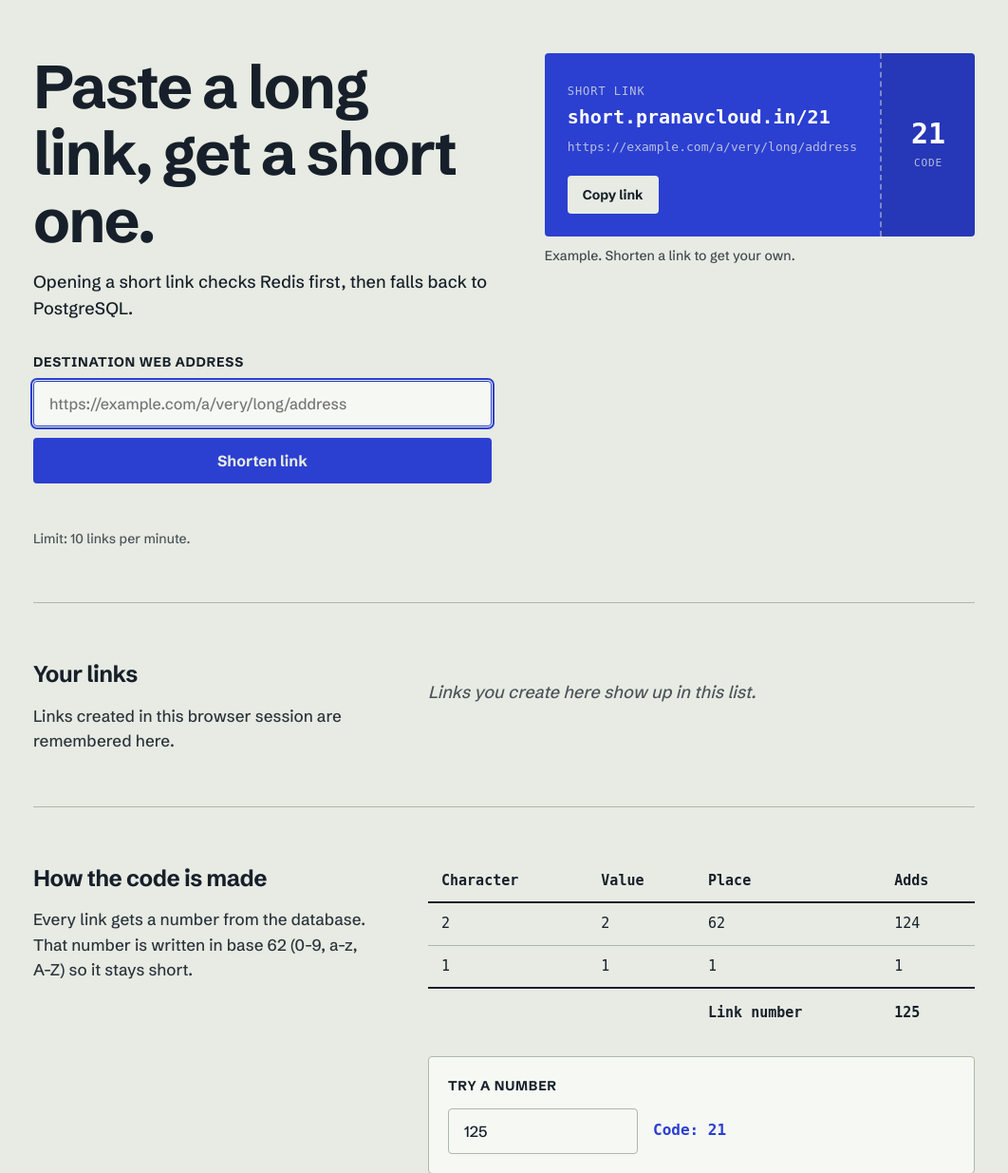
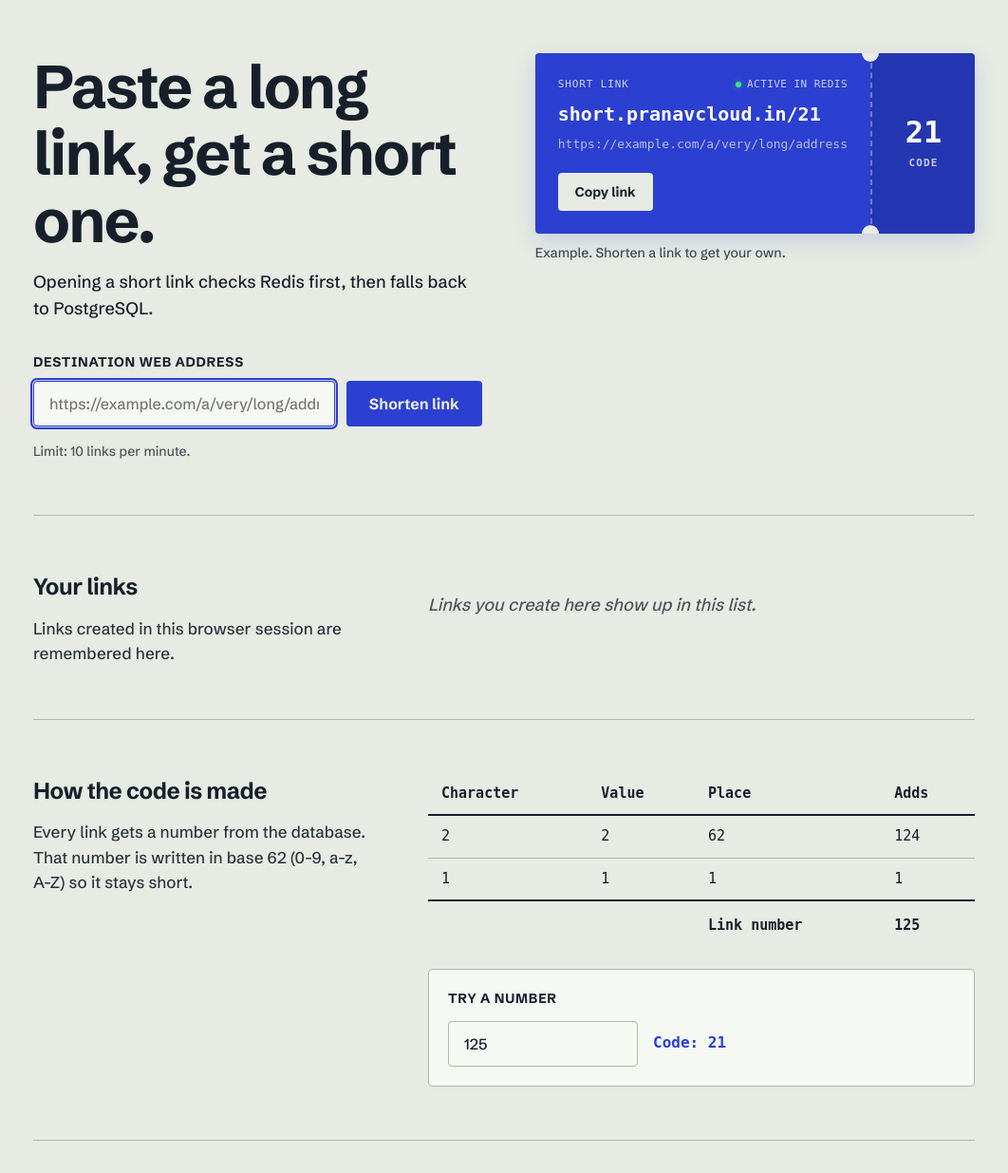
Before and after one commit to PZ2810/url-shortener, a Flask app: page / in a window 1280 px wide. Shown: the part 73-1308 px from the top of the page at 95% size, without its empty margins (109-1171 px from the left). Run offline with Flask 3, Linux system fonts and the light colour scheme; some libraries are stand-ins or nearby versions; some web fonts are replaced.

Commit message:
feat: add index template for URL shortener interface

```diff
--- a/app/templates/index.html
+++ b/app/templates/index.html
@@ -21,6 +21,15 @@
       --alert: #B3261E;
       --font-body: 'Schibsted Grotesk', system-ui, -apple-system, sans-serif;
       --font-mono: 'Martian Mono', ui-monospace, monospace;
+    }
+
+    html {
+      scroll-behavior: smooth;
+    }
+
+    ::selection {
+      background-color: rgba(43, 63, 209, 0.18);
+      color: var(--ink);
     }
 
     * {
@@ -142,6 +151,19 @@
       gap: 12px;
     }
 
+    @media (min-width: 580px) {
+      .input-row {
+        flex-direction: row;
+        align-items: stretch;
+      }
+      .input-row input[type="text"] {
+        flex: 1;
+      }
+      .input-row .btn-primary {
+        flex-shrink: 0;
+      }
+    }
+
     input[type="text"], input[type="number"] {
       width: 100%;
       height: 48px;
@@ -153,12 +175,14 @@
       font-family: var(--font-body);
       font-size: 16px;
       outline: none;
+      transition: border-color 150ms ease, box-shadow 150ms ease;
     }
 
     input[type="text"]:focus, input[type="number"]:focus {
       border-color: var(--cobalt);
       outline: 2px solid var(--cobalt);
       outline-offset: 1px;
+      box-shadow: 0 0 0 3px rgba(43, 63, 209, 0.15);
     }
 
     .btn-primary {
@@ -176,10 +200,16 @@
       align-items: center;
       justify-content: center;
       min-width: 140px;
+      transition: background-color 150ms ease, transform 100ms ease;
     }
 
     .btn-primary:hover:not(:disabled) {
       background-color: var(--cobalt-dark);
+      transform: translateY(-1px);
+    }
+
+    .btn-primary:active:not(:disabled) {
+      transform: translateY(0);
     }
 
     .btn-primary:disabled {
@@ -195,11 +225,17 @@
     }
 
     .error-box {
-      margin-top: 12px;
+      margin-top: 0;
       color: var(--alert);
-      font-size: 15px;
-      font-weight: 500;
-      min-height: 24px;
+      font-size: 14px;
+      font-weight: 600;
+      min-height: 0;
+      transition: all 150ms ease;
+    }
+
+    .error-box:not(:empty) {
+      margin-top: 10px;
+      min-height: 22px;
     }
 
     /* Ticket (Claim Ticket) */
@@ -218,10 +254,28 @@
       position: relative;
       overflow: hidden;
       transition: transform 400ms ease, opacity 400ms ease;
+      box-shadow: 0 8px 24px rgba(43, 63, 209, 0.16);
     }
 
     .ticket.animate-pop {
       transform: translateY(-4px);
+    }
+
+    .ticket-notch {
+      position: absolute;
+      width: 18px;
+      height: 18px;
+      background-color: var(--paper);
+      border-radius: 50%;
+      right: 101px;
+      z-index: 3;
+      pointer-events: none;
+    }
+    .ticket-notch-top {
+      top: -9px;
+    }
+    .ticket-notch-bottom {
+      bottom: -9px;
     }
 
     .ticket-main {
@@ -233,13 +287,42 @@
       justify-content: space-between;
     }
 
+    .ticket-meta-row {
+      display: flex;
+      justify-content: space-between;
+      align-items: center;
+      margin-bottom: 8px;
+      gap: 12px;
+    }
+
     .ticket-tag {
       font-family: var(--font-mono);
-      font-size: 12px;
+      font-size: 11px;
       letter-spacing: 0.08em;
       text-transform: uppercase;
-      opacity: 0.75;
-      margin-bottom: 8px;
+      color: var(--paper);
+      opacity: 0.85;
+    }
+
+    .ticket-status {
+      font-family: var(--font-mono);
+      font-size: 11px;
+      font-weight: 500;
+      letter-spacing: 0.04em;
+      text-transform: uppercase;
+      color: rgba(255, 255, 255, 0.75);
+      display: inline-flex;
+      align-items: center;
+      gap: 6px;
+    }
+
+    .status-pulse {
+      width: 6px;
+      height: 6px;
+      background-color: #4ADE80;
+      border-radius: 50%;
+      display: inline-block;
+      box-shadow: 0 0 6px rgba(74, 222, 128, 0.6);
     }
 
     .ticket-short-url {
@@ -263,7 +346,7 @@
 
     .btn-copy {
       height: 40px;
-      padding: 0 16px;
+      padding: 0 18px;
       background-color: var(--paper);
       color: var(--ink);
       border: none;
@@ -273,10 +356,16 @@
       font-weight: 700;
       cursor: pointer;
       align-self: flex-start;
+      transition: background-color 150ms ease, transform 100ms ease;
     }
 
     .btn-copy:hover {
       background-color: #FFFFFF;
+      transform: translateY(-1px);
+    }
+
+    .btn-copy:active {
+      transform: translateY(0);
     }
 
     .btn-copy:focus {
@@ -284,21 +373,29 @@
       outline-offset: 2px;
     }
 
+    .btn-copy.copied, .btn-row-copy.copied, .btn-code-copy.copied {
+      background-color: var(--ink) !important;
+      color: #FFFFFF !important;
+      border-color: var(--ink) !important;
+      font-weight: 700;
+    }
+
     .ticket-stub {
-      width: 100px;
-      background-color: rgba(0, 0, 0, 0.12);
-      border-left: 2px dashed rgba(231, 235, 227, 0.45);
+      width: 110px;
+      background-color: rgba(0, 0, 0, 0.15);
+      border-left: 2px dashed rgba(255, 255, 255, 0.35);
       display: flex;
       flex-direction: column;
       align-items: center;
       justify-content: center;
       padding: 16px 8px;
       text-align: center;
+      position: relative;
     }
 
     .stub-code {
       font-family: var(--font-mono);
-      font-size: 30px;
+      font-size: 32px;
       font-weight: 700;
       color: #FFFFFF;
       line-height: 1.1;
@@ -308,8 +405,10 @@
     .stub-label {
       font-family: var(--font-mono);
       font-size: 11px;
-      letter-spacing: 0.08em;
+      letter-spacing: 0.1em;
       text-transform: uppercase;
+      font-weight: 700;
+      color: #FFFFFF;
       opacity: 0.75;
       margin-top: 6px;
     }
@@ -511,6 +610,7 @@
       font-family: var(--font-mono);
       font-weight: 700;
       background-color: var(--surface);
+      color: var(--ink);
       padding: 1px 6px;
       border-radius: 3px;
     }
@@ -612,6 +712,10 @@
         width: 80px;
       }
 
+      .ticket-notch {
+        right: 71px;
+      }
+
       .stub-code {
         font-size: 24px;
       }
@@ -666,9 +770,14 @@
         <!-- Claim Ticket Right -->
         <div class="ticket-wrapper">
           <div class="ticket" id="ticketCard" aria-live="polite">
+            <span class="ticket-notch ticket-notch-top"></span>
+            <span class="ticket-notch ticket-notch-bottom"></span>
             <div class="ticket-main">
               <div>
+                <div class="ticket-meta-row">
                   <span class="ticket-tag">Short Link</span>
+                  <span class="ticket-status"><span class="status-pulse"></span>ACTIVE IN REDIS</span>
+                </div>
                 <div class="ticket-short-url" id="ticketShortUrl">short.pranavcloud.in/21</div>
                 <div class="ticket-original-url" id="ticketLongUrl" title="https://example.com/a/very/long/address">https://example.com/a/very/long/address</div>
               </div>
@@ -953,18 +1062,46 @@
 
     function copyText(text, btnElement) {
       if (!text) return;
-      navigator.clipboard.writeText(text).then(() => {
+      const doSuccess = () => {
         const originalText = btnElement.textContent;
-        btnElement.textContent = "Copied";
+        btnElement.textContent = "Copied!";
+        btnElement.classList.add("copied");
         setTimeout(() => {
           btnElement.textContent = originalText;
-        }, 2000);
-      }).catch(() => {
+          btnElement.classList.remove("copied");
+        }, 1800);
+      };
+
+      if (navigator.clipboard && navigator.clipboard.writeText) {
+        navigator.clipboard.writeText(text).then(doSuccess).catch(() => {
+          fallbackCopy(text, btnElement, doSuccess);
+        });
+      } else {
+        fallbackCopy(text, btnElement, doSuccess);
+      }
+    }
+
+    function fallbackCopy(text, btnElement, onSuccess) {
+      const textArea = document.createElement("textarea");
+      textArea.value = text;
+      textArea.style.position = "fixed";
+      textArea.style.left = "-9999px";
+      document.body.appendChild(textArea);
+      textArea.focus();
+      textArea.select();
+      try {
+        const successful = document.execCommand("copy");
+        if (successful && onSuccess) {
+          onSuccess();
+        } else {
           btnElement.textContent = "Failed";
-        setTimeout(() => {
-          btnElement.textContent = "Copy";
-        }, 2000);
-      });
+          setTimeout(() => { btnElement.textContent = "Copy"; }, 1800);
+        }
+      } catch (err) {
+        btnElement.textContent = "Failed";
+        setTimeout(() => { btnElement.textContent = "Copy"; }, 1800);
+      }
+      document.body.removeChild(textArea);
     }
 
     // Handle Form Submit
@@ -987,29 +1124,57 @@
         urlInput.value = url;
       }
 
+      // Quick structure check
+      const hostPart = url.replace(/^https?:\/\//i, "").split("/")[0].split("?")[0];
+      if (!hostPart.includes(".") && !hostPart.startsWith("localhost")) {
+        errorArea.textContent = "That isn't a web address. Start it with http:// or https:// (e.g. example.com).";
+        urlInput.focus();
+        return;
+      }
+
       // Disable button during request
       submitBtn.disabled = true;
 
       try {
+        let shortUrl, shortCode;
+
+        // If previewing file:/// directly in browser, provide instant simulated demo response
+        if (window.location.protocol === "file:") {
+          await new Promise(res => setTimeout(res, 200));
+          const simulatedId = Math.floor(Math.random() * 888000) + 120;
+          shortCode = base62Encode(simulatedId);
+          shortUrl = `https://short.pranavcloud.in/${shortCode}`;
+        } else {
           const response = await fetch("/shorten", {
             method: "POST",
             headers: { "Content-Type": "application/json" },
             body: JSON.stringify({ url: url })
           });
 
+          if (response.status === 400) {
+            errorArea.textContent = "That isn't a web address. Start it with http:// or https://.";
+            return;
+          } else if (response.status === 429) {
+            errorArea.textContent = "Limit reached: 10 links per minute. Try again shortly.";
+            return;
+          } else if (!response.ok) {
+            errorArea.textContent = "The link wasn't created. Check your connection and try again.";
+            return;
+          }
+
           const data = await response.json();
-
-        if (response.status === 201) {
-          // Success
-          const shortUrl = data.short_url;
-          const shortCode = data.short_code;
+          shortUrl = data.short_url;
+          shortCode = data.short_code;
+        }
 
         // Update Ticket
         ticketShortUrl.textContent = shortUrl.replace(/^https?:\/\//, "");
         ticketLongUrl.textContent = url;
         ticketLongUrl.title = url;
         ticketStubCode.textContent = shortCode;
-          ticketCaption.textContent = "Ticket created. Link is active and cached in Redis.";
+        ticketCaption.textContent = window.location.protocol === "file:"
+          ? "Preview ticket created. Run via Flask for real persistence."
+          : "Ticket created. Link is active and cached in Redis.";
 
         // Animation pop
         ticketCard.classList.remove("animate-pop");
@@ -1027,17 +1192,7 @@
 
         // Clear input
         urlInput.value = "";
-        } else if (response.status === 400) {
-          // Rule: Invalid (400)
-          errorArea.textContent = "That isn't a web address. Start it with http:// or https://.";
-        } else if (response.status === 429) {
-          // Rule: Rate limit (429)
-          errorArea.textContent = "Limit reached: 10 links per minute. Try again shortly.";
-        } else {
-          errorArea.textContent = "The link wasn't created. Check your connection and try again.";
-        }
       } catch (err) {
-        // Rule: Network or server error
         errorArea.textContent = "The link wasn't created. Check your connection and try again.";
       } finally {
         submitBtn.disabled = false;
```
Lines whose indentation alone changed are shown as unchanged.
